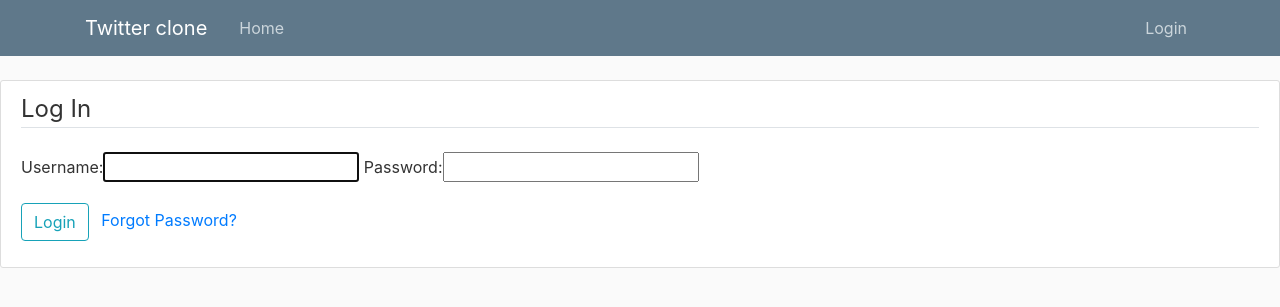
After one commit to alex0328/Twitter_1, a Django app: page /login/ in a window 1280 px wide. The commit adds this page. Shown: the top 307 px of the page. Run offline with Django 3.2, Linux system fonts and the light colour scheme; some libraries are stand-ins or nearby versions.

Commit message:
[twitter] login/logout

```diff
--- a/django_project/django_project/settings.py
+++ b/django_project/django_project/settings.py
@@ -119,3 +119,5 @@ USE_TZ = True
 # https://docs.djangoproject.com/en/2.1/howto/static-files/
 
 STATIC_URL = '/static/'
+LOGIN_REDIRECT_URL = 'twitter:index'
+LOGIN_URL = 'login'
--- a/django_project/django_project/urls.py
+++ b/django_project/django_project/urls.py
@@ -14,10 +14,21 @@ Including another URLconf
     2. Add a URL to urlpatterns:  path('blog/', include('blog.urls'))
 """
 from django.contrib import admin
+from django.contrib.auth import views as auth_views
 from django.urls import include
 from django.urls import path
 
 urlpatterns = [
     path('', include('twitter.urls')),
     path('admin/', admin.site.urls),
+    path('login/',
+         auth_views.LoginView.as_view(template_name='twitter/login.html'),
+         name='login'),
+    path('logout/',
+         auth_views.LogoutView.as_view(template_name='twitter/logout.html'),
+         name='logout'),
+    path('password-reset/',
+         auth_views.PasswordResetView.as_view(
+             template_name='twitter/password_reset.html'),
+         name='password-reset'),
 ]
--- a/twitter/templates/twitter/base.html
+++ b/twitter/templates/twitter/base.html
@@ -23,6 +23,14 @@
             <div class="navbar-nav mr-auto">
               <a class="nav-item nav-link" href="{% url 'twitter:index' %}">Home</a>
             </div>
+            <!-- Navbar Right Side -->
+            <div class="navbar-nav">
+                {% if user.is_authenticated %}
+                    <a class="nav-item nav-link" href="{% url 'logout' %}">Logout</a>
+                {% else %}
+                    <a class="nav-item nav-link" href="{% url 'login' %}">Login</a>
+                {% endif %}
+            </div>
           </div>
         </div>
       </nav>
--- /dev/null
+++ b/twitter/templates/twitter/login.html
@@ -0,0 +1,18 @@
+{% extends 'twitter/base.html' %}
+{% block content %}
+    <div class="content-section">
+        <form method="POST">
+            {% csrf_token %}
+            <fieldset class="form-group">
+                <legend class="border-bottom mb-4">Log In</legend>
+                {{ form }}
+            </fieldset>
+            <div class="form-group">
+                <button class="btn btn-outline-info" type="submit">Login</button>
+                <smal class="text-muted ml-2">
+                    <a href="{% url 'password-reset' %}">Forgot Password?</a>
+                </smal>
+            </div>
+        </form>
+    </div>
+{% endblock content %}
--- a/twitter/urls.py
+++ b/twitter/urls.py
@@ -1,9 +1,10 @@
 from django.urls import path
 
 from django.views import generic
+from twitter.views import MainPageView
 
 app_name = 'twitter'
 urlpatterns = [
-    path('', generic.TemplateView.as_view(template_name='twitter/index.html'),
+    path('', MainPageView.as_view(template_name='twitter/index.html'),
          name='index'),
 ]
```
Also changed, not shown: twitter/templates/twitter/index.html (+12 -2 lines), twitter/templates/twitter/logout.html (added, +9 -0 lines), twitter/templates/twitter/password_reset.html (added, +15 -0 lines), twitter/views.py (+10 -0 lines), django_project/db.sqlite3.
